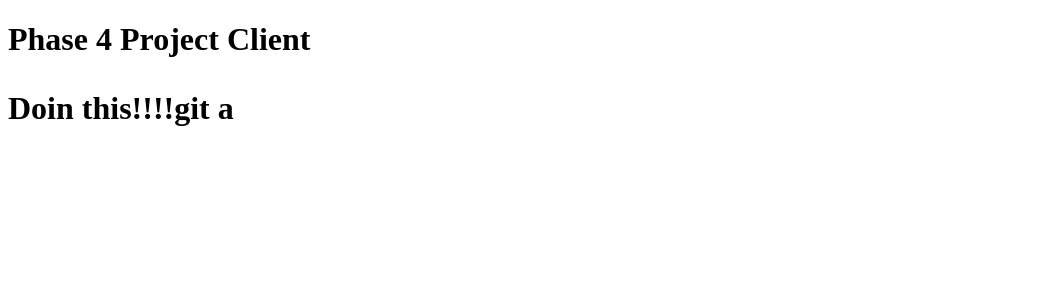
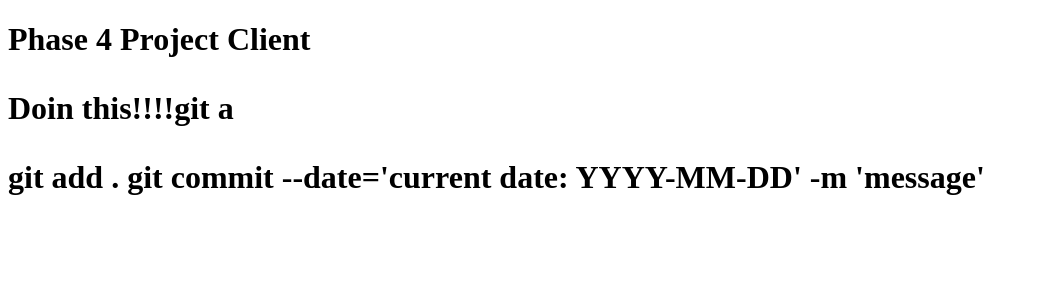
Before and after one commit to Amii911/dummy-project, a React (Create React App) app in the folder client/: page / in a window 1280 px wide. Shown: the top 300 px of the page, without its empty margins (0-1038 px from the left). Built offline with nearby package versions, Linux system fonts and the light colour scheme.

Commit message:
adding to previous date

```diff
--- a/client/src/components/App.js
+++ b/client/src/components/App.js
@@ -4,6 +4,11 @@ import { Switch, Route } from "react-router-dom";
 function App() {
   return <h1>Phase 4 Project Client
     <p>Doin this!!!!git a</p>
+
+    <p>
+      git add .
+      git commit --date='current date: YYYY-MM-DD' -m 'message'
+    </p>
   </h1>;
 }
 
```
